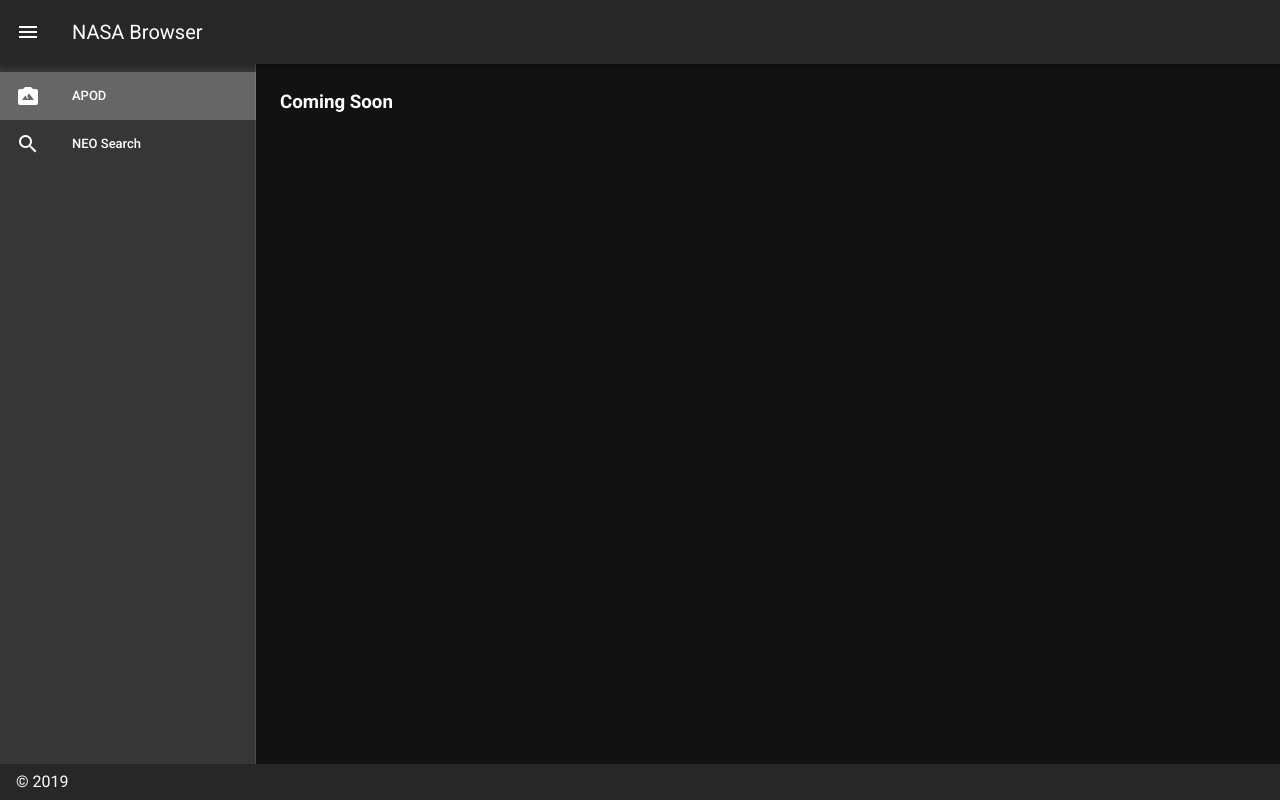
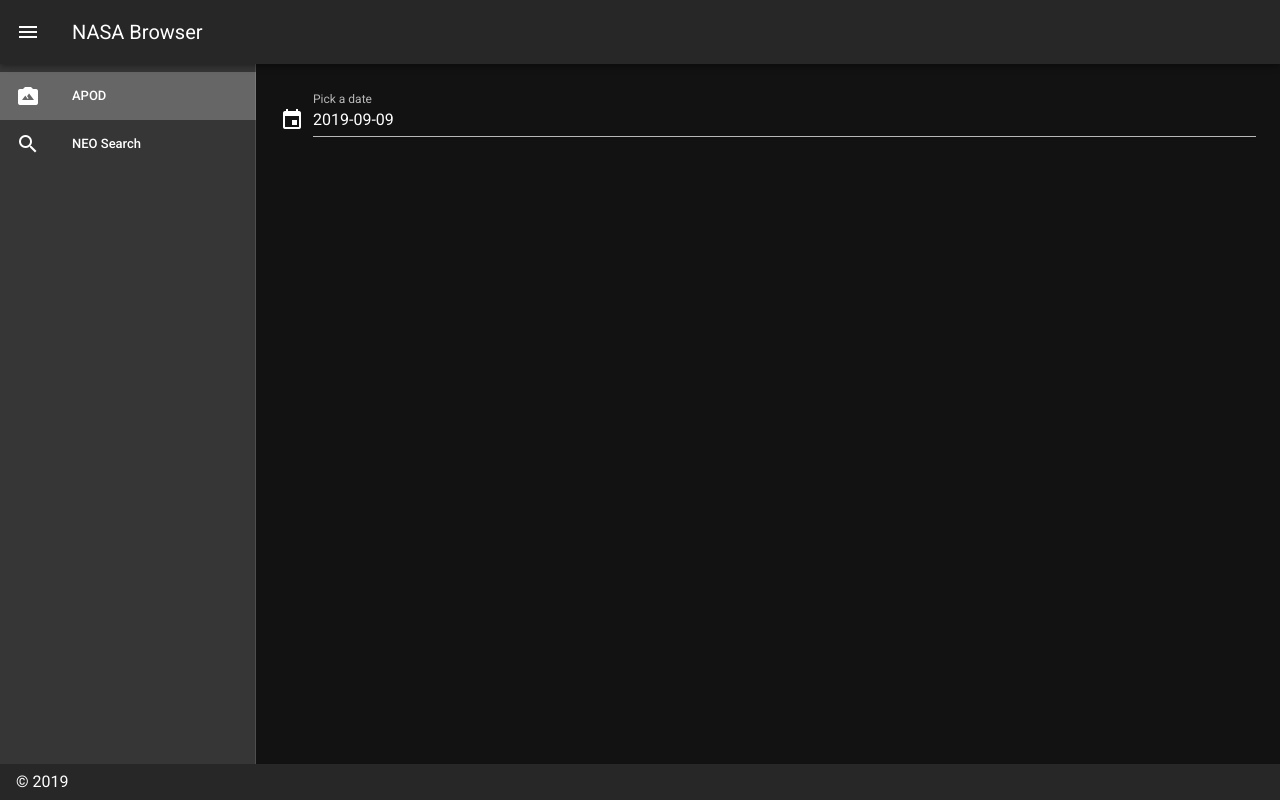
Before and after one commit to jimdhughes/nasa-browser, a Vue app: page /#/apod in a window 1280 px wide. Built offline with nearby package versions, Linux system fonts and the light colour scheme.

Commit message:
adding some apod functionality

```diff
--- a/src/views/ApodSearch.vue
+++ b/src/views/ApodSearch.vue
@@ -1,10 +1,35 @@
 <template>
   <v-container>
-    <h3>Coming Soon</h3>
+    <v-layout column>
+      <v-flex xs12 mb-5>
+        <v-menu
+          v-model="menu"
+          :close-on-content-click="false"
+          :nudge-right="40"
+          transition="scale-transition"
+          offset-y
+          min-width="290px"
+        >
+          <template v-slot:activator="{ on }">
+            <v-text-field
+              v-model="date"
+              label="Pick a date"
+              prepend-icon="mdi-calendar"
+              readonly
+              v-on="on"
+            ></v-text-field>
+          </template>
+          <v-date-picker v-model="date" @input="menu = false"></v-date-picker>
+        </v-menu>
+      </v-flex>
+    </v-layout>
   </v-container>
 </template>
 <script>
 export default {
-
+  data: () => ({
+    menu: false,
+    date: new Date().toISOString().substr(0, 10),
+  }),
 }
 </script>
--- a/src/views/NeoSearch.vue
+++ b/src/views/NeoSearch.vue
@@ -13,7 +13,7 @@
           <template v-slot:activator="{ on }">
             <v-text-field
               v-model="date"
-              label="Picker without buttons"
+              label="Pick a date"
               prepend-icon="mdi-calendar"
               readonly
               v-on="on"
```
